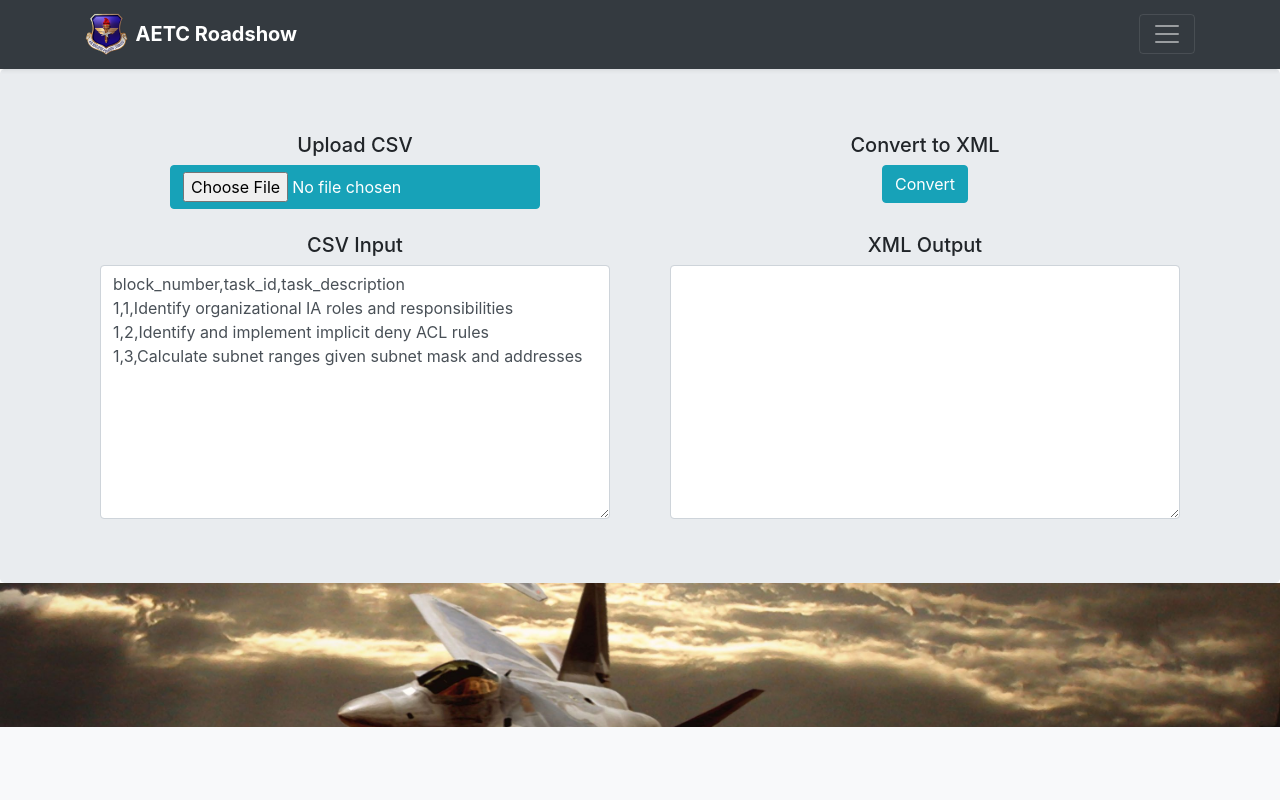
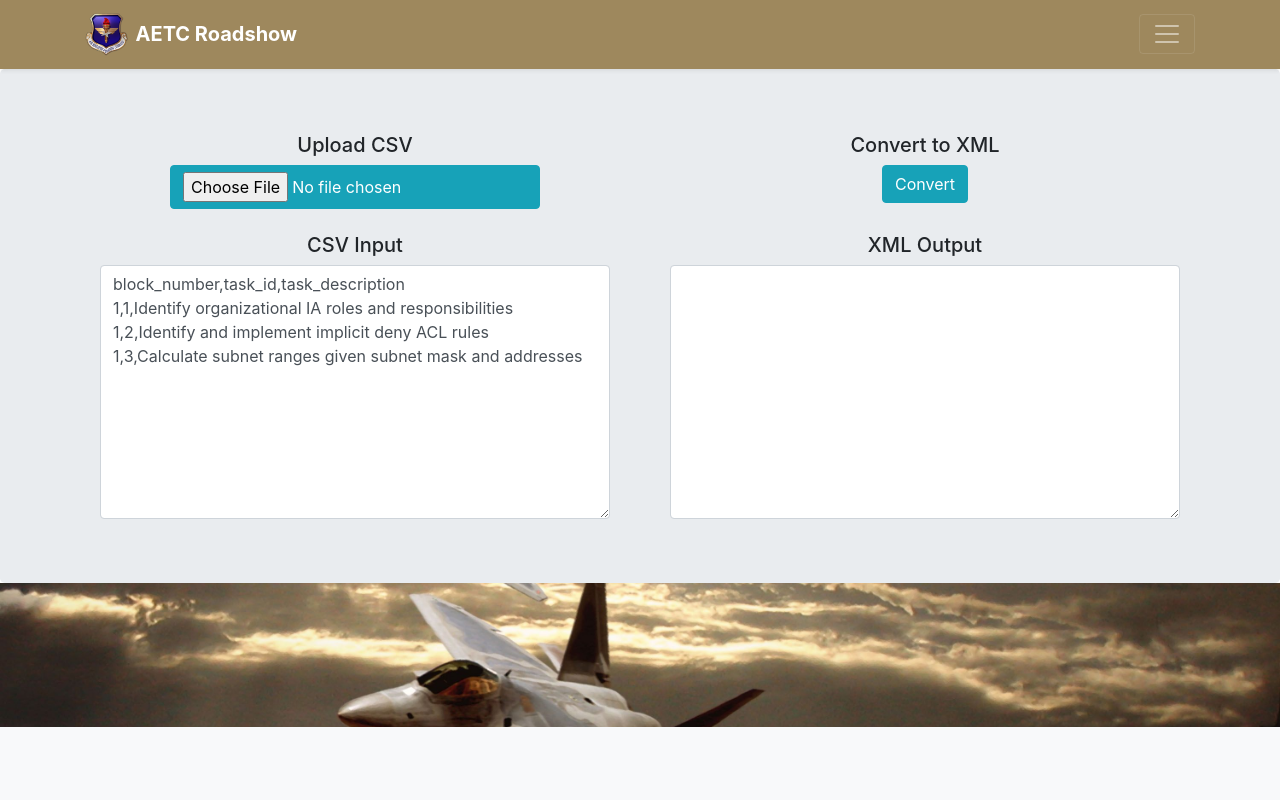
Before and after one commit to Jack-R-Long/CSV-to-XML-tool-AETC-roadshow, a plain HTML site: page front_end/index.html in a window 1280 px wide. Shown: the top 800 px of the page. Drawn offline with nearby package versions, Linux system fonts and the light colour scheme.

```diff
--- a/front_end/css/style.css
+++ b/front_end/css/style.css
@@ -45,3 +45,6 @@ footer {
   background-repeat: no-repeat;
   background-size: cover;
 }
+.parallax-color {
+  background-color: #9E885D;
+}
--- a/front_end/index.html
+++ b/front_end/index.html
@@ -39,7 +39,7 @@
           </div>
         </div>
       </div>
-      <div class="navbar navbar-dark bg-dark shadow-sm">
+      <div class="navbar navbar-dark parallax-color shadow-sm">
         <div class="container d-flex justify-content-between">
           <a href="#" class="navbar-brand d-flex align-items-center">
             <img class="icon mr-2" src="./img/AETC_Shield_Fancy_small.png" alt="Logo" srcset="">
```
Also changed, not shown: 1 other file.
